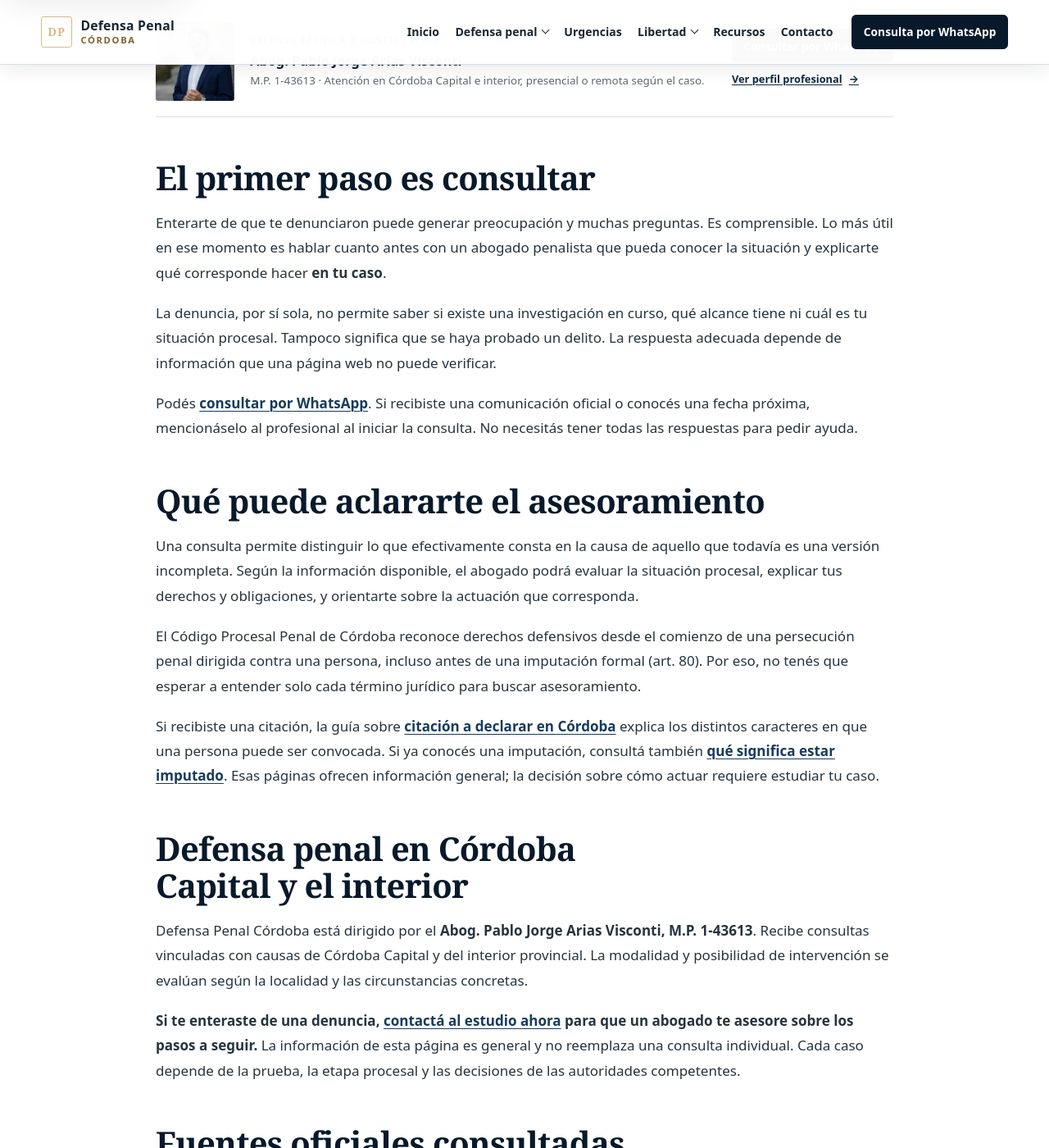
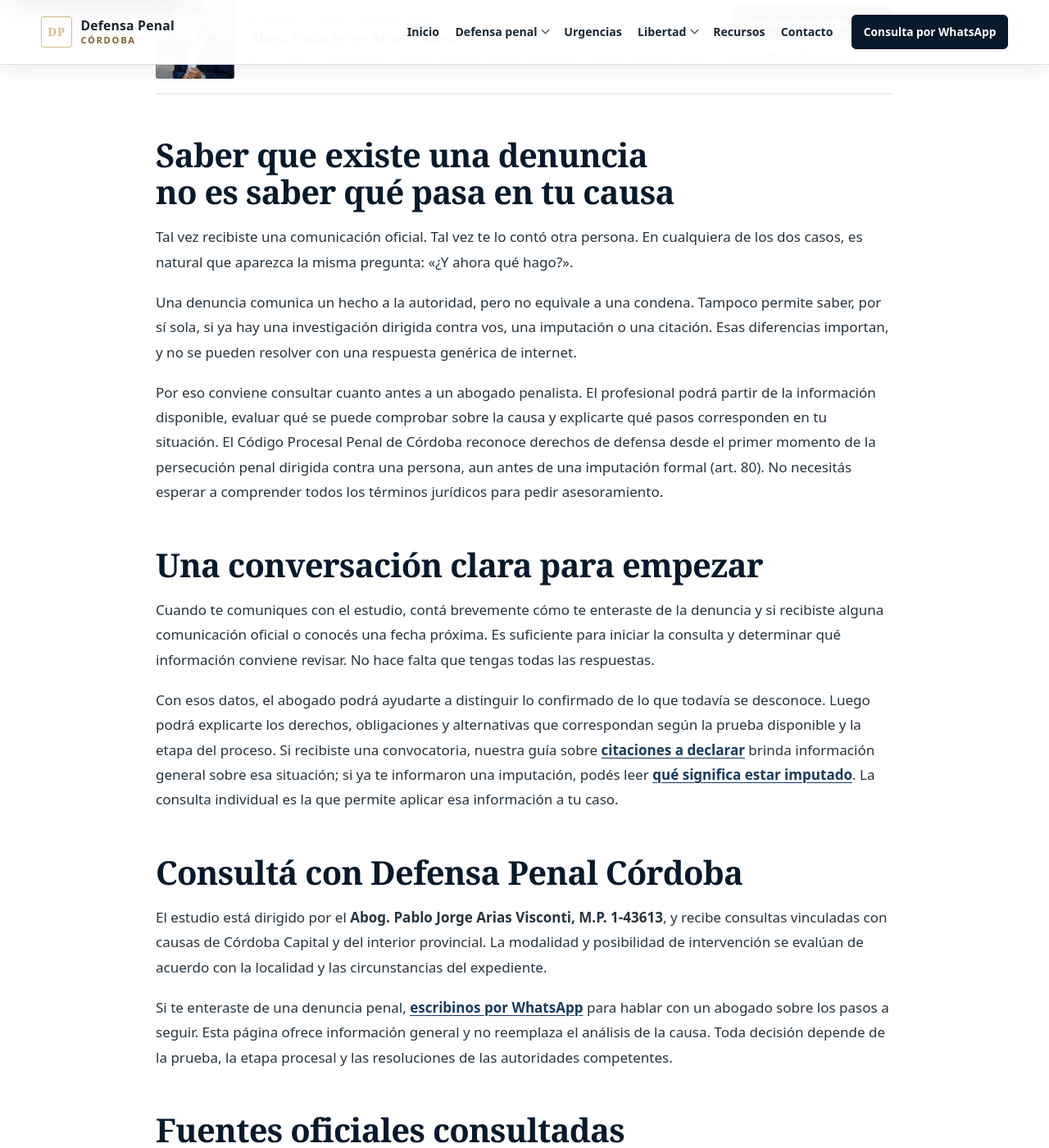
Before and after one commit to Elitedomainsx/Defensa-Penal-Cordoba, a Jekyll site: the page built from me-denunciaron-penalmente-cordoba.md, in a window 1280 px wide and 1400 px high, scrolled down 645 px. Shown: the whole window at 82% size. Built offline with Jekyll 4.4.1, drawn with Linux system fonts in a browser that asks for light colours; some of the changed text lies outside the part shown.

Commit message:
Improve flow and coherence of complaint consultation page

```diff
--- a/me-denunciaron-penalmente-cordoba.md
+++ b/me-denunciaron-penalmente-cordoba.md
@@ -1,41 +1,34 @@
 ---
 layout: article
 title: "Me denunciaron penalmente en Córdoba | Consultá a un abogado"
-h1: "¿Te enteraste de una denuncia penal en Córdoba?"
-description: "Si te enteraste de una denuncia penal en Córdoba, consultá cuanto antes a un abogado para conocer tu situación y recibir asesoramiento sobre los pasos a seguir."
-quick: "Si te enteraste de una denuncia penal, contactá cuanto antes a un abogado penalista. Una denuncia no equivale a una condena y, sin conocer la causa, nadie puede decirte qué actuación corresponde. La defensa puede verificar tu situación y asesorarte según el expediente."
+h1: "Me denunciaron penalmente en Córdoba: ¿qué hago?"
+description: "Si te enteraste de una denuncia penal en Córdoba, consultá cuanto antes a un abogado para comprender tu situación y decidir los próximos pasos según el caso."
+quick: "Si te enteraste de que te denunciaron penalmente, contactá cuanto antes a un abogado. La denuncia no define por sí sola tu situación procesal: para saber qué hacer, primero hay que conocer el caso."
 last_updated: "28 de septiembre de 2026"
 last_modified_at: "2026-09-28"
 sources:
-  - label: "Código Procesal Penal de Córdoba — Ley 8123, texto actualizado, art. 80 (Argentina.gob.ar)"
+  - label: "Código Procesal Penal de Córdoba — Ley 8123, texto actualizado, arts. 1 y 80 (Argentina.gob.ar)"
     url: "https://www.argentina.gob.ar/normativa/provincial/ley-8123-123456789-0abc-defg-321-8000ovorpyel/actualizacion"
   - label: "Ley 10.457 — modificación del art. 80 del Código Procesal Penal de Córdoba (Argentina.gob.ar)"
     url: "https://www.argentina.gob.ar/normativa/provincial/ley-10457-123456789-0abc-defg-754-0100ovorpyel/actualizacion"
-faq:
-  - q: "¿Una denuncia significa que ya estoy condenado?"
-    a: "No. La existencia de una denuncia no equivale a una condena. Para conocer tu situación procesal y recibir orientación sobre el caso concreto es necesario consultar a un profesional."
-  - q: "¿Necesito esperar una imputación formal para consultar?"
-    a: "No. Podés consultar en cuanto conocés la denuncia. El art. 80 del Código Procesal Penal de Córdoba contempla el ejercicio de derechos defensivos desde el primer momento de la persecución penal dirigida contra la persona."
 ---
 
-## El primer paso es consultar
+## Saber que existe una denuncia no es saber qué pasa en tu causa
 
-Enterarte de que te denunciaron puede generar preocupación y muchas preguntas. Es comprensible. Lo más útil en ese momento es hablar cuanto antes con un abogado penalista que pueda conocer la situación y explicarte qué corresponde hacer **en tu caso**.
+Tal vez recibiste una comunicación oficial. Tal vez te lo contó otra persona. En cualquiera de los dos casos, es natural que aparezca la misma pregunta: «¿Y ahora qué hago?».
 
-La denuncia, por sí sola, no permite saber si existe una investigación en curso, qué alcance tiene ni cuál es tu situación procesal. Tampoco significa que se haya probado un delito. La respuesta adecuada depende de información que una página web no puede verificar.
+Una denuncia comunica un hecho a la autoridad, pero no equivale a una condena. Tampoco permite saber, por sí sola, si ya hay una investigación dirigida contra vos, una imputación o una citación. Esas diferencias importan, y no se pueden resolver con una respuesta genérica de internet.
 
-Podés [consultar por WhatsApp](https://wa.me/543513772921?text=Hola%2C%20me%20enter%C3%A9%20de%20una%20denuncia%20penal%20en%20C%C3%B3rdoba%20y%20quisiera%20asesoramiento.). Si recibiste una comunicación oficial o conocés una fecha próxima, mencionáselo al profesional al iniciar la consulta. No necesitás tener todas las respuestas para pedir ayuda.
+Por eso conviene consultar cuanto antes a un abogado penalista. El profesional podrá partir de la información disponible, evaluar qué se puede comprobar sobre la causa y explicarte qué pasos corresponden en tu situación. El Código Procesal Penal de Córdoba reconoce derechos de defensa desde el primer momento de la persecución penal dirigida contra una persona, aun antes de una imputación formal (art. 80). No necesitás esperar a comprender todos los términos jurídicos para pedir asesoramiento.
 
-## Qué puede aclararte el asesoramiento
+## Una conversación clara para empezar
 
-Una consulta permite distinguir lo que efectivamente consta en la causa de aquello que todavía es una versión incompleta. Según la información disponible, el abogado podrá evaluar la situación procesal, explicar tus derechos y obligaciones, y orientarte sobre la actuación que corresponda.
+Cuando te comuniques con el estudio, contá brevemente cómo te enteraste de la denuncia y si recibiste alguna comunicación oficial o conocés una fecha próxima. Es suficiente para iniciar la consulta y determinar qué información conviene revisar. No hace falta que tengas todas las respuestas.
 
-El Código Procesal Penal de Córdoba reconoce derechos defensivos desde el comienzo de una persecución penal dirigida contra una persona, incluso antes de una imputación formal (art. 80). Por eso, no tenés que esperar a entender solo cada término jurídico para buscar asesoramiento.
+Con esos datos, el abogado podrá ayudarte a distinguir lo confirmado de lo que todavía se desconoce. Luego podrá explicarte los derechos, obligaciones y alternativas que correspondan según la prueba disponible y la etapa del proceso. Si recibiste una convocatoria, nuestra guía sobre [citaciones a declarar](/citacion-a-declarar-cordoba/) brinda información general sobre esa situación; si ya te informaron una imputación, podés leer [qué significa estar imputado](/orientacion-penal/que-significa-estar-imputado/). La consulta individual es la que permite aplicar esa información a tu caso.
 
-Si recibiste una citación, la guía sobre [citación a declarar en Córdoba](/citacion-a-declarar-cordoba/) explica los distintos caracteres en que una persona puede ser convocada. Si ya conocés una imputación, consultá también [qué significa estar imputado](/orientacion-penal/que-significa-estar-imputado/). Esas páginas ofrecen información general; la decisión sobre cómo actuar requiere estudiar tu caso.
+## Consultá con Defensa Penal Córdoba
 
-## Defensa penal en Córdoba Capital y el interior
+El estudio está dirigido por el **Abog. Pablo Jorge Arias Visconti, M.P. 1-43613**, y recibe consultas vinculadas con causas de Córdoba Capital y del interior provincial. La modalidad y posibilidad de intervención se evalúan de acuerdo con la localidad y las circunstancias del expediente.
 
-Defensa Penal Córdoba está dirigido por el **Abog. Pablo Jorge Arias Visconti, M.P. 1-43613**. Recibe consultas vinculadas con causas de Córdoba Capital y del interior provincial. La modalidad y posibilidad de intervención se evalúan según la localidad y las circunstancias concretas.
-
-**Si te enteraste de una denuncia, [contactá al estudio ahora](https://wa.me/543513772921?text=Hola%2C%20me%20enter%C3%A9%20de%20una%20denuncia%20penal%20en%20C%C3%B3rdoba%20y%20quisiera%20asesoramiento.) para que un abogado te asesore sobre los pasos a seguir.** La información de esta página es general y no reemplaza una consulta individual. Cada caso depende de la prueba, la etapa procesal y las decisiones de las autoridades competentes.
+Si te enteraste de una denuncia penal, [escribinos por WhatsApp](https://wa.me/543513772921?text=Hola%2C%20me%20enter%C3%A9%20de%20una%20denuncia%20penal%20en%20C%C3%B3rdoba%20y%20quisiera%20asesoramiento.) para hablar con un abogado sobre los pasos a seguir. Esta página ofrece información general y no reemplaza el análisis de la causa. Toda decisión depende de la prueba, la etapa procesal y las resoluciones de las autoridades competentes.
```
